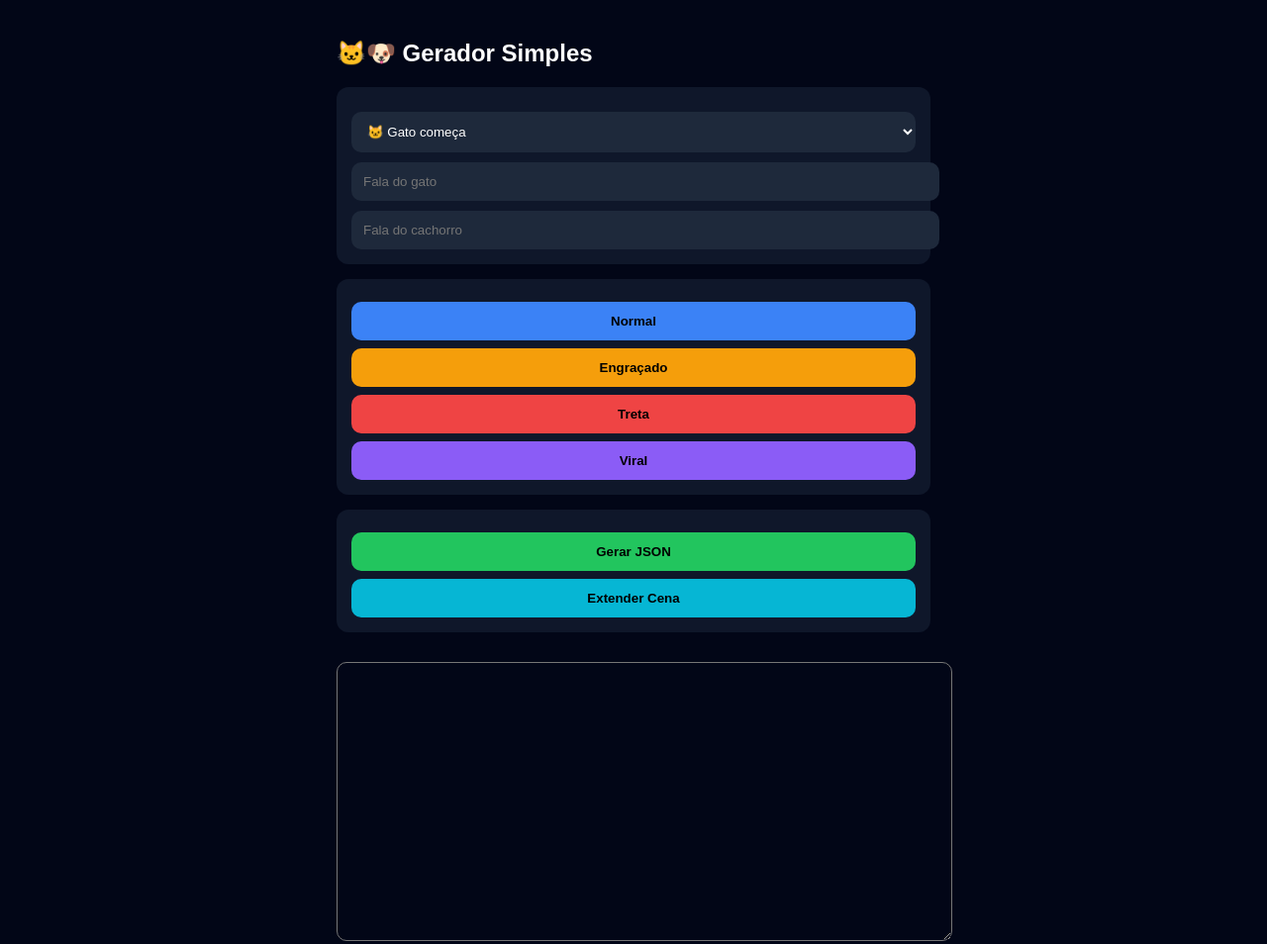
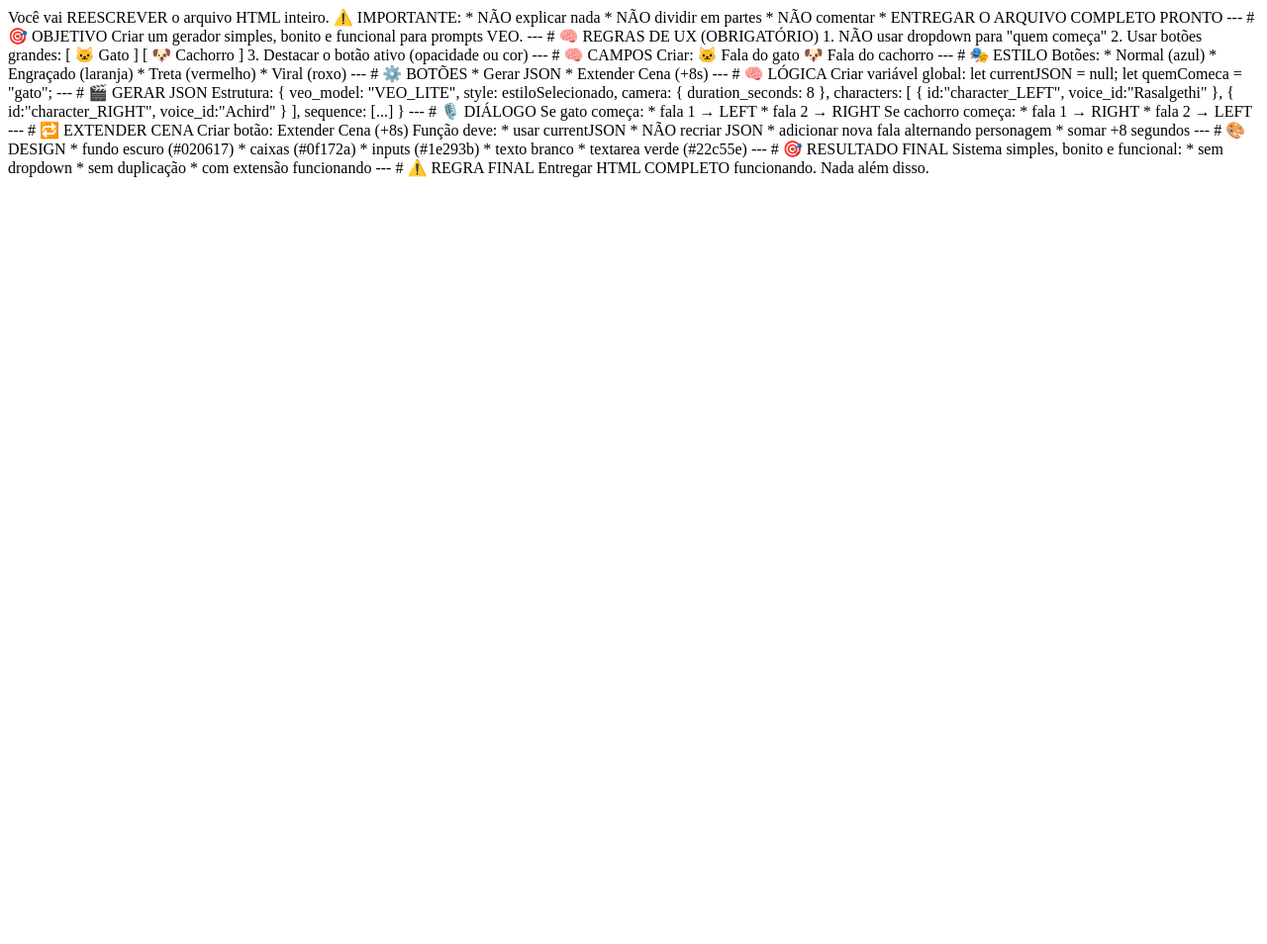
Before and after one commit to liz1692-ui/prompt-generator-ai, a plain HTML site: page index.html in a window 1280 px wide. Shown: the whole page at 99% size. After the commit the page ends 800 px from the top, so only its background shows below. Drawn offline with Linux system fonts and the light colour scheme.

Commit message:
Update index.html

```diff
--- a/index.html
+++ b/index.html
@@ -1,166 +1,135 @@
-<!DOCTYPE html>
-<html lang="pt-br">
-<head>
-<meta charset="UTF-8">
-<title>Gerador VEO Simples</title>
+Você vai REESCREVER o arquivo HTML inteiro.
 
-<style>
-body {
-  font-family: Arial;
-  background: #020617;
-  color: white;
-  padding: 20px;
-  max-width: 600px;
-  margin: auto;
+⚠️ IMPORTANTE:
+
+* NÃO explicar nada
+* NÃO dividir em partes
+* NÃO comentar
+* ENTREGAR O ARQUIVO COMPLETO PRONTO
+
+---
+
+# 🎯 OBJETIVO
+
+Criar um gerador simples, bonito e funcional para prompts VEO.
+
+---
+
+# 🧠 REGRAS DE UX (OBRIGATÓRIO)
+
+1. NÃO usar dropdown para "quem começa"
+2. Usar botões grandes:
+
+[ 🐱 Gato ]   [ 🐶 Cachorro ]
+
+3. Destacar o botão ativo (opacidade ou cor)
+
+---
+
+# 🧠 CAMPOS
+
+Criar:
+
+🐱 Fala do gato
+🐶 Fala do cachorro
+
+---
+
+# 🎭 ESTILO
+
+Botões:
+
+* Normal (azul)
+* Engraçado (laranja)
+* Treta (vermelho)
+* Viral (roxo)
+
+---
+
+# ⚙️ BOTÕES
+
+* Gerar JSON
+* Extender Cena (+8s)
+
+---
+
+# 🧠 LÓGICA
+
+Criar variável global:
+
+let currentJSON = null;
+let quemComeca = "gato";
+
+---
+
+# 🎬 GERAR JSON
+
+Estrutura:
+
+{
+veo_model: "VEO_LITE",
+style: estiloSelecionado,
+camera: { duration_seconds: 8 },
+characters: [
+{ id:"character_LEFT", voice_id:"Rasalgethi" },
+{ id:"character_RIGHT", voice_id:"Achird" }
+],
+sequence: [...]
 }
 
-.box {
-  background: #0f172a;
-  padding: 15px;
-  border-radius: 12px;
-  margin-bottom: 15px;
-}
+---
 
-input, select {
-  width: 100%;
-  padding: 12px;
-  margin-top: 10px;
-  border-radius: 10px;
-  border: none;
-  background: #1e293b;
-  color: white;
-}
+# 🎙️ DIÁLOGO
 
-button {
-  width: 100%;
-  padding: 12px;
-  margin-top: 8px;
-  border-radius: 10px;
-  border: none;
-  font-weight: bold;
-  cursor: pointer;
-}
+Se gato começa:
 
-.normal { background:#3b82f6; }
-.engracado { background:#f59e0b; }
-.treta { background:#ef4444; }
-.viral { background:#8b5cf6; }
-.lite { background:#22c55e; }
-.extend { background:#06b6d4; }
+* fala 1 → LEFT
+* fala 2 → RIGHT
 
-textarea {
-  width: 100%;
-  height: 260px;
-  margin-top: 15px;
-  border-radius: 10px;
-  padding: 10px;
-  background: #020617;
-  color: #22c55e;
-}
-</style>
-</head>
+Se cachorro começa:
 
-<body>
+* fala 1 → RIGHT
+* fala 2 → LEFT
 
-<h2>🐱🐶 Gerador Simples</h2>
+---
 
-<div class="box">
-<select id="quem">
-  <option value="gato">🐱 Gato começa</option>
-  <option value="cachorro">🐶 Cachorro começa</option>
-</select>
+# 🔁 EXTENDER CENA
 
-<input id="gato" placeholder="Fala do gato">
-<input id="cachorro" placeholder="Fala do cachorro">
-</div>
+Criar botão:
 
-<div class="box">
-<button class="normal" onclick="setEstilo('normal')">Normal</button>
-<button class="engracado" onclick="setEstilo('engracado')">Engraçado</button>
-<button class="treta" onclick="setEstilo('treta')">Treta</button>
-<button class="viral" onclick="setEstilo('viral')">Viral</button>
-</div>
+Extender Cena (+8s)
 
-<div class="box">
-<button class="lite" onclick="gerar()">Gerar JSON</button>
-<button class="extend" onclick="extender()">Extender Cena</button>
-</div>
+Função deve:
 
-<textarea id="saida"></textarea>
+* usar currentJSON
+* NÃO recriar JSON
+* adicionar nova fala alternando personagem
+* somar +8 segundos
 
-<script>
+---
 
-let estilo = "normal";
-let cena = null;
+# 🎨 DESIGN
 
-function setEstilo(e) {
-  estilo = e;
-}
+* fundo escuro (#020617)
+* caixas (#0f172a)
+* inputs (#1e293b)
+* texto branco
+* textarea verde (#22c55e)
 
-function gerar() {
+---
 
-  let gato = document.getElementById("gato").value;
-  let cachorro = document.getElementById("cachorro").value;
-  let quem = document.getElementById("quem").value;
+# 🎯 RESULTADO FINAL
 
-  if (!gato || !cachorro) {
-    alert("Preencha as falas");
-    return;
-  }
+Sistema simples, bonito e funcional:
 
-  let first, second;
+* sem dropdown
+* sem duplicação
+* com extensão funcionando
 
-  if (quem === "gato") {
-    first = { id:"character_LEFT", voice:"Rasalgethi", line:gato };
-    second = { id:"character_RIGHT", voice:"Achird", line:cachorro };
-  } else {
-    first = { id:"character_RIGHT", voice:"Achird", line:cachorro };
-    second = { id:"character_LEFT", voice:"Rasalgethi", line:gato };
-  }
+---
 
-  cena = {
-    style: estilo,
-    camera: { duration_seconds: 8 },
-    sequence: [
-      { timestamp:"0-3", character:first.id, line:first.line },
-      { timestamp:"3-6", character:second.id, line:second.line }
-    ]
-  };
+# ⚠️ REGRA FINAL
 
-  render();
-}
+Entregar HTML COMPLETO funcionando.
 
-function extender() {
-
-  if (!cena) {
-    alert("Gere primeiro");
-    return;
-  }
-
-  let dur = cena.camera.duration_seconds;
-  let ultimo = cena.sequence[cena.sequence.length-1];
-
-  let proximo = ultimo.character === "character_LEFT"
-    ? "character_RIGHT"
-    : "character_LEFT";
-
-  cena.sequence.push({
-    timestamp: dur + "-" + (dur+4),
-    character: proximo,
-    line: "continua..."
-  });
-
-  cena.camera.duration_seconds += 8;
-
-  render();
-}
-
-function render() {
-  document.getElementById("saida").value =
-    JSON.stringify(cena, null, 2);
-}
-
-</script>
-
-</body>
-</html>
+Nada além disso.
```
